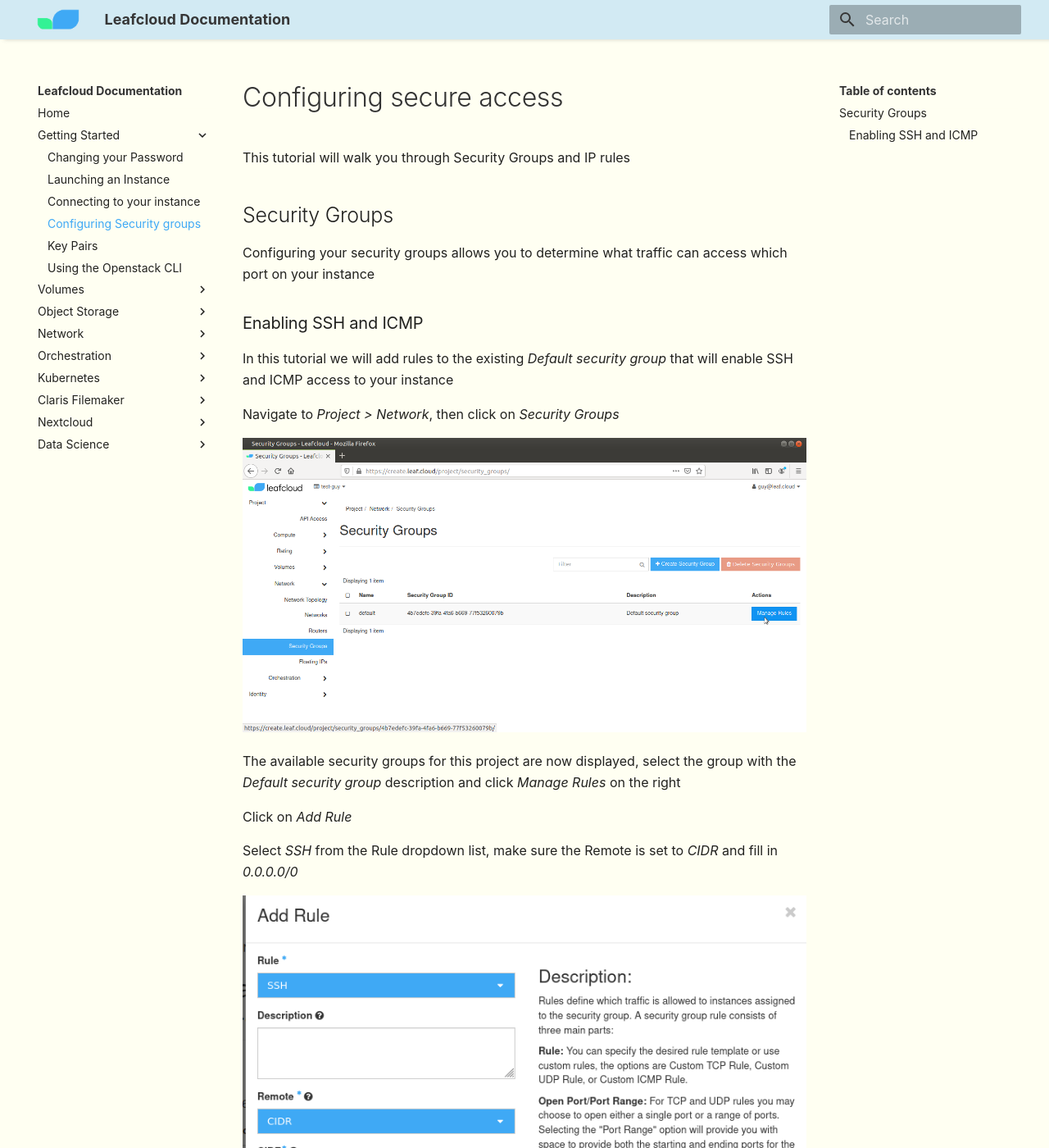
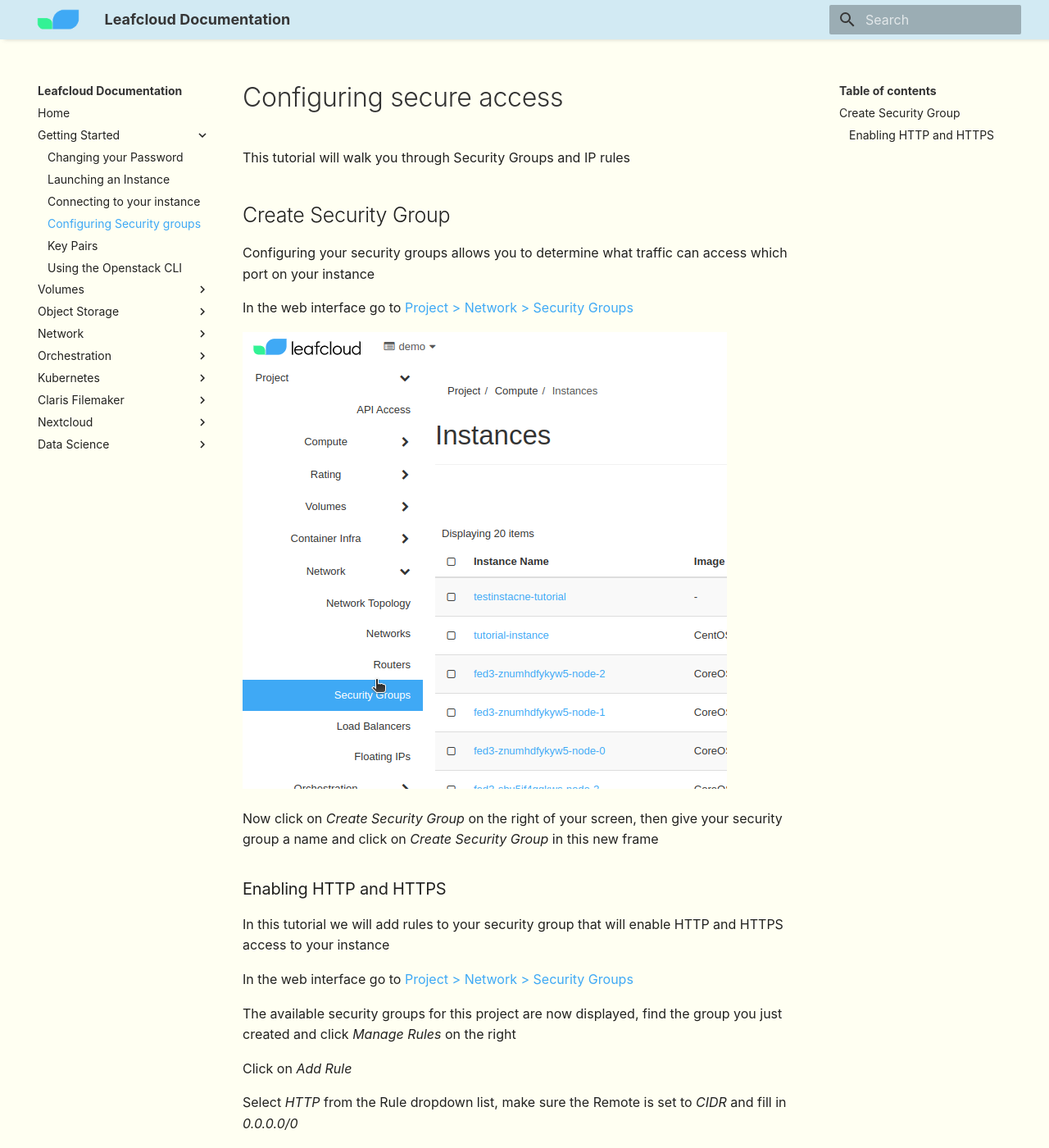
Before and after one commit to leafcloudhq/documentation-rtd, an MkDocs documentation site: the page built from docs/Getting-Started/Configuring-security-groups.md, in a window 1280 px wide and 1400 px high. Shown: the whole window at 82% size. Built offline with MkDocs 1.6.1 and Material for MkDocs 9.7.7, drawn with Linux system fonts in a browser that asks for light colours; some web fonts are replaced; some of the changed text lies outside the part shown.

Commit message:
Finished the tutorial documentation pages Launching an Instance, Connecting to your instance and Configuring Security Groups.

```diff
--- a/docs/Getting-Started/Configuring-security-groups.md
+++ b/docs/Getting-Started/Configuring-security-groups.md
@@ -2,25 +2,29 @@
 
 This tutorial will walk you through Security Groups and IP rules
 
-## Security Groups
+## Create Security Group
 
 Configuring your security groups allows you to determine what traffic can access which port on your instance
 
-### Enabling SSH and ICMP
+In the web interface go to [Project > Network > Security Groups](https://create.leaf.cloud/project/security_groups)
 
-In this tutorial we will add rules to the existing *Default security group* that will enable SSH and ICMP access to your instance
+![configuring-security-groups-1](../images/configuring-security-groups-1.png)
 
-Navigate to *Project > Network*, then click on *Security Groups*
+Now click on *Create Security Group* on the right of your screen, then give your security group a name and click on *Create Security Group* in this new frame
 
-![enabling-ssh-icmp-1](../images/enabling-ssh-icmp-1.png)
+### Enabling HTTP and HTTPS
 
-The available security groups for this project are now displayed, select the group with the *Default security group* description and click *Manage Rules* on the right
+In this tutorial we will add rules to your security group that will enable HTTP and HTTPS access to your instance
+
+In the web interface go to [Project > Network > Security Groups](https://create.leaf.cloud/project/security_groups)
+
+The available security groups for this project are now displayed, find the group you just created and click *Manage Rules* on the right
 
 Click on *Add Rule*
 
-Select *SSH* from the Rule dropdown list, make sure the Remote is set to *CIDR* and fill in *0.0.0.0/0*
+Select *HTTP* from the Rule dropdown list, make sure the Remote is set to *CIDR* and fill in *0.0.0.0/0*
 
-![enabling-ssh-icmp-2](../images/enabling-ssh-icmp-2.png)
+![configuring-security-groups-2](../images/configuring-security-groups-2.png)
 
 Click *Add*
 
@@ -28,12 +32,8 @@
 
 click *Add Rule* again
 
-Select *All ICMP* from the Rule dropdown list
-
-Make sure the *Direction* is set to *Ingress*, the *Remote* is set to *CIDR* and fill in *0.0.0.0/0*
-
-![enabling-ssh-icmp-3](../images/enabling-ssh-icmp-3.png)
+Select *HTTPS* from the Rule dropdown list, make sure the Remote is set to *CIDR* and fill in *0.0.0.0/0*
 
 click *Add*
 
-You can now access your instance by SSH and ICMP
+You can now access your instance by HTTP and HTTPS
```
Also changed, not shown: docs/Getting-Started/Launching-an-instance.md (+10 -12 lines), docs/Getting-Started/Log-in-to-your-instance.md (+17 -29 lines), docs/images/configuring-security-groups-1.png (added), docs/images/configuring-security-groups-2.png (added), docs/images/enabling-ssh-icmp-1.png (deleted), docs/images/enabling-ssh-icmp-2.png (deleted), docs/images/enabling-ssh-icmp-3.png (deleted), docs/images/how-to-start-an-instance-3.png, docs/images/how-to-start-an-instance-7.png (deleted).
